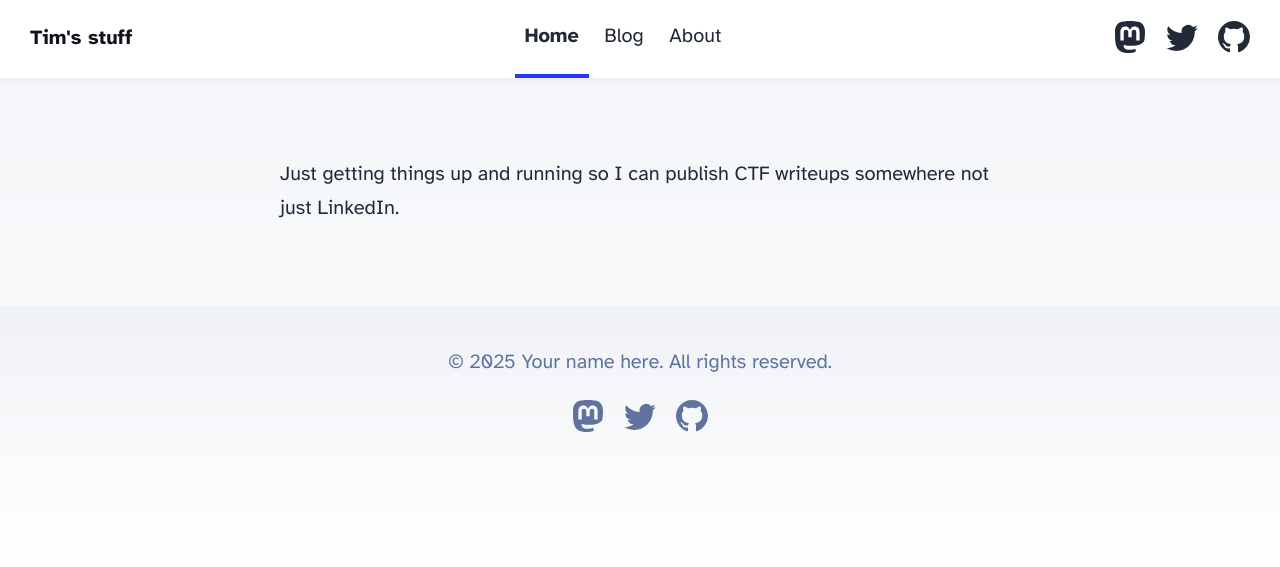
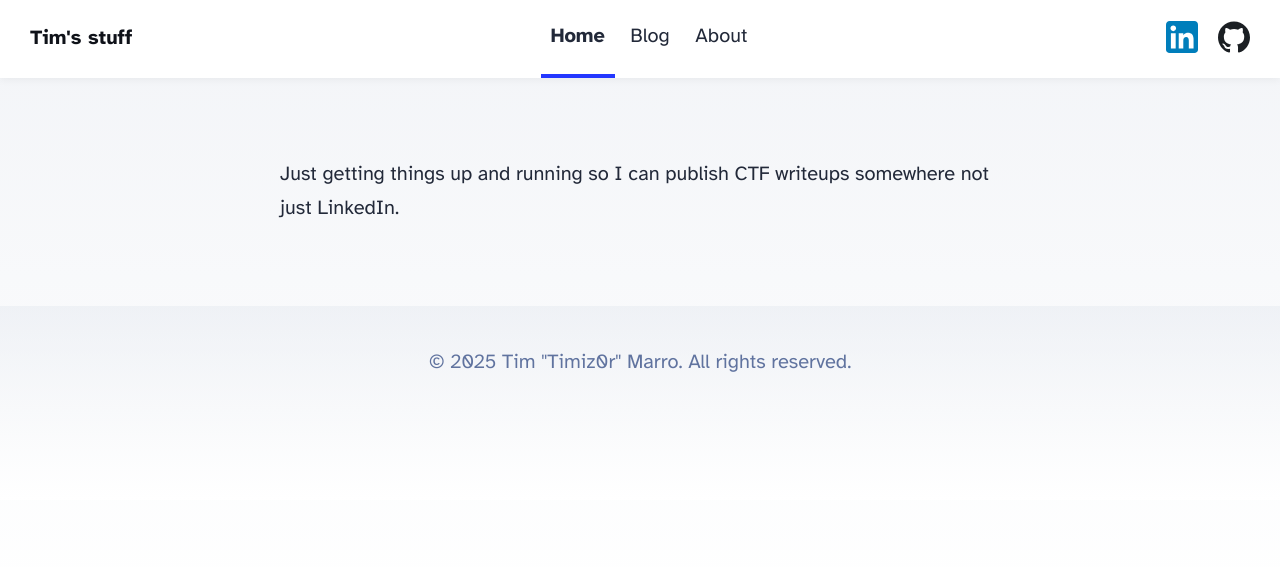
Before and after one commit to Timiz0r/mysite, an Astro site: page / in a window 1280 px wide. Built offline with nearby package versions, Linux system fonts and the light colour scheme; Astro itself is replaced by a stand-in of ours.

Commit message:
Change header and footer

```diff
--- a/src/components/Footer.astro
+++ b/src/components/Footer.astro
@@ -3,41 +3,7 @@ const today = new Date();
 ---
 
 <footer>
-	&copy; {today.getFullYear()} Your name here. All rights reserved.
-	<div class="social-links">
-		<a href="https://m.webtoo.ls/@astro" target="_blank">
-			<span class="sr-only">Follow Astro on Mastodon</span>
-			<svg
-				viewBox="0 0 16 16"
-				aria-hidden="true"
-				width="32"
-				height="32"
-				astro-icon="social/mastodon"
-				><path
-					fill="currentColor"
-					d="M11.19 12.195c2.016-.24 3.77-1.475 3.99-2.603.348-1.778.32-4.339.32-4.339 0-3.47-2.286-4.488-2.286-4.488C12.062.238 10.083.017 8.027 0h-.05C5.92.017 3.942.238 2.79.765c0 0-2.285 1.017-2.285 4.488l-.002.662c-.004.64-.007 1.35.011 2.091.083 3.394.626 6.74 3.78 7.57 1.454.383 2.703.463 3.709.408 1.823-.1 2.847-.647 2.847-.647l-.06-1.317s-1.303.41-2.767.36c-1.45-.05-2.98-.156-3.215-1.928a3.614 3.614 0 0 1-.033-.496s1.424.346 3.228.428c1.103.05 2.137-.064 3.188-.189zm1.613-2.47H11.13v-4.08c0-.859-.364-1.295-1.091-1.295-.804 0-1.207.517-1.207 1.541v2.233H7.168V5.89c0-1.024-.403-1.541-1.207-1.541-.727 0-1.091.436-1.091 1.296v4.079H3.197V5.522c0-.859.22-1.541.66-2.046.456-.505 1.052-.764 1.793-.764.856 0 1.504.328 1.933.983L8 4.39l.417-.695c.429-.655 1.077-.983 1.934-.983.74 0 1.336.259 1.791.764.442.505.661 1.187.661 2.046v4.203z"
-				></path></svg
-			>
-		</a>
-		<a href="https://twitter.com/astrodotbuild" target="_blank">
-			<span class="sr-only">Follow Astro on Twitter</span>
-			<svg viewBox="0 0 16 16" aria-hidden="true" width="32" height="32" astro-icon="social/twitter"
-				><path
-					fill="currentColor"
-					d="M5.026 15c6.038 0 9.341-5.003 9.341-9.334 0-.14 0-.282-.006-.422A6.685 6.685 0 0 0 16 3.542a6.658 6.658 0 0 1-1.889.518 3.301 3.301 0 0 0 1.447-1.817 6.533 6.533 0 0 1-2.087.793A3.286 3.286 0 0 0 7.875 6.03a9.325 9.325 0 0 1-6.767-3.429 3.289 3.289 0 0 0 1.018 4.382A3.323 3.323 0 0 1 .64 6.575v.045a3.288 3.288 0 0 0 2.632 3.218 3.203 3.203 0 0 1-.865.115 3.23 3.23 0 0 1-.614-.057 3.283 3.283 0 0 0 3.067 2.277A6.588 6.588 0 0 1 .78 13.58a6.32 6.32 0 0 1-.78-.045A9.344 9.344 0 0 0 5.026 15z"
-				></path></svg
-			>
-		</a>
-		<a href="https://github.com/withastro/astro" target="_blank">
-			<span class="sr-only">Go to Astro's GitHub repo</span>
-			<svg viewBox="0 0 16 16" aria-hidden="true" width="32" height="32" astro-icon="social/github"
-				><path
-					fill="currentColor"
-					d="M8 0C3.58 0 0 3.58 0 8c0 3.54 2.29 6.53 5.47 7.59.4.07.55-.17.55-.38 0-.19-.01-.82-.01-1.49-2.01.37-2.53-.49-2.69-.94-.09-.23-.48-.94-.82-1.13-.28-.15-.68-.52-.01-.53.63-.01 1.08.58 1.23.82.72 1.21 1.87.87 2.33.66.07-.52.28-.87.51-1.07-1.78-.2-3.64-.89-3.64-3.95 0-.87.31-1.59.82-2.15-.08-.2-.36-1.02.08-2.12 0 0 .67-.21 2.2.82.64-.18 1.32-.27 2-.27.68 0 1.36.09 2 .27 1.53-1.04 2.2-.82 2.2-.82.44 1.1.16 1.92.08 2.12.51.56.82 1.27.82 2.15 0 3.07-1.87 3.75-3.65 3.95.29.25.54.73.54 1.48 0 1.07-.01 1.93-.01 2.2 0 .21.15.46.55.38A8.012 8.012 0 0 0 16 8c0-4.42-3.58-8-8-8z"
-				></path></svg
-			>
-		</a>
-	</div>
+	&copy; {today.getFullYear()} Tim "Timiz0r" Marro. All rights reserved.
 </footer>
 <style>
 	footer {
@@ -46,17 +12,4 @@ const today = new Date();
 		color: rgb(var(--gray));
 		text-align: center;
 	}
-	.social-links {
-		display: flex;
-		justify-content: center;
-		gap: 1em;
-		margin-top: 1em;
-	}
-	.social-links a {
-		text-decoration: none;
-		color: rgb(var(--gray));
-	}
-	.social-links a:hover {
-		color: rgb(var(--gray-dark));
-	}
 </style>
--- a/src/components/Header.astro
+++ b/src/components/Header.astro
@@ -12,32 +12,14 @@ import { SITE_TITLE } from '../consts';
 			<HeaderLink href="/about">About</HeaderLink>
 		</div>
 		<div class="social-links">
-			<a href="https://m.webtoo.ls/@astro" target="_blank">
-				<span class="sr-only">Follow Astro on Mastodon</span>
-				<svg viewBox="0 0 16 16" aria-hidden="true" width="32" height="32"
-					><path
-						fill="currentColor"
-						d="M11.19 12.195c2.016-.24 3.77-1.475 3.99-2.603.348-1.778.32-4.339.32-4.339 0-3.47-2.286-4.488-2.286-4.488C12.062.238 10.083.017 8.027 0h-.05C5.92.017 3.942.238 2.79.765c0 0-2.285 1.017-2.285 4.488l-.002.662c-.004.64-.007 1.35.011 2.091.083 3.394.626 6.74 3.78 7.57 1.454.383 2.703.463 3.709.408 1.823-.1 2.847-.647 2.847-.647l-.06-1.317s-1.303.41-2.767.36c-1.45-.05-2.98-.156-3.215-1.928a3.614 3.614 0 0 1-.033-.496s1.424.346 3.228.428c1.103.05 2.137-.064 3.188-.189zm1.613-2.47H11.13v-4.08c0-.859-.364-1.295-1.091-1.295-.804 0-1.207.517-1.207 1.541v2.233H7.168V5.89c0-1.024-.403-1.541-1.207-1.541-.727 0-1.091.436-1.091 1.296v4.079H3.197V5.522c0-.859.22-1.541.66-2.046.456-.505 1.052-.764 1.793-.764.856 0 1.504.328 1.933.983L8 4.39l.417-.695c.429-.655 1.077-.983 1.934-.983.74 0 1.336.259 1.791.764.442.505.661 1.187.661 2.046v4.203z"
-					></path></svg
-				>
-			</a>
-			<a href="https://twitter.com/astrodotbuild" target="_blank">
-				<span class="sr-only">Follow Astro on Twitter</span>
-				<svg viewBox="0 0 16 16" aria-hidden="true" width="32" height="32"
-					><path
-						fill="currentColor"
-						d="M5.026 15c6.038 0 9.341-5.003 9.341-9.334 0-.14 0-.282-.006-.422A6.685 6.685 0 0 0 16 3.542a6.658 6.658 0 0 1-1.889.518 3.301 3.301 0 0 0 1.447-1.817 6.533 6.533 0 0 1-2.087.793A3.286 3.286 0 0 0 7.875 6.03a9.325 9.325 0 0 1-6.767-3.429 3.289 3.289 0 0 0 1.018 4.382A3.323 3.323 0 0 1 .64 6.575v.045a3.288 3.288 0 0 0 2.632 3.218 3.203 3.203 0 0 1-.865.115 3.23 3.23 0 0 1-.614-.057 3.283 3.283 0 0 0 3.067 2.277A6.588 6.588 0 0 1 .78 13.58a6.32 6.32 0 0 1-.78-.045A9.344 9.344 0 0 0 5.026 15z"
-					></path></svg
-				>
-			</a>
-			<a href="https://github.com/withastro/astro" target="_blank">
-				<span class="sr-only">Go to Astro's GitHub repo</span>
-				<svg viewBox="0 0 16 16" aria-hidden="true" width="32" height="32"
-					><path
-						fill="currentColor"
-						d="M8 0C3.58 0 0 3.58 0 8c0 3.54 2.29 6.53 5.47 7.59.4.07.55-.17.55-.38 0-.19-.01-.82-.01-1.49-2.01.37-2.53-.49-2.69-.94-.09-.23-.48-.94-.82-1.13-.28-.15-.68-.52-.01-.53.63-.01 1.08.58 1.23.82.72 1.21 1.87.87 2.33.66.07-.52.28-.87.51-1.07-1.78-.2-3.64-.89-3.64-3.95 0-.87.31-1.59.82-2.15-.08-.2-.36-1.02.08-2.12 0 0 .67-.21 2.2.82.64-.18 1.32-.27 2-.27.68 0 1.36.09 2 .27 1.53-1.04 2.2-.82 2.2-.82.44 1.1.16 1.92.08 2.12.51.56.82 1.27.82 2.15 0 3.07-1.87 3.75-3.65 3.95.29.25.54.73.54 1.48 0 1.07-.01 1.93-.01 2.2 0 .21.15.46.55.38A8.012 8.012 0 0 0 16 8c0-4.42-3.58-8-8-8z"
-					></path></svg
-				>
+			<a href="https://www.linkedin.com/in/timothymarro/" target="_blank">
+				<span class="sr-only">LinkedIn</span>
+				<!-- https://github.com/homarr-labs/dashboard-icons/blob/main/svg/linkedin.svg -->
+				<svg xmlns="http://www.w3.org/2000/svg" xml:space="preserve" viewBox="0 0 512 512" width="32" height="32"><path d="M56.9 512h398.2c31.4 0 56.9-25.5 56.9-56.9V56.9C512 25.5 486.5 0 455.1 0H56.9C25.5 0 0 25.5 0 56.9v398.2C0 486.5 25.5 512 56.9 512" style="fill-rule:evenodd;clip-rule:evenodd;fill:#007ebb"/><path d="M440.9 440.9h-76V311.5c0-35.5-13.5-55.3-41.6-55.3-30.5 0-46.5 20.6-46.5 55.3v129.4h-73.2V194.4h73.2v33.2s22-40.7 74.3-40.7 89.7 31.9 89.7 98v156zM116.3 162.1c-24.9 0-45.2-20.4-45.2-45.5s20.2-45.5 45.2-45.5 45.1 20.4 45.1 45.5-20.2 45.5-45.1 45.5M78.5 440.9h76.4V194.4H78.5z" style="fill-rule:evenodd;clip-rule:evenodd;fill:#fff"/></svg>
+			<a href="https://github.com/Timiz0r/" target="_blank">
+				<span class="sr-only">GitHub</span>
+				<!-- https://github.com/homarr-labs/dashboard-icons/blob/main/svg/github.svg -->
+				<svg xmlns="http://www.w3.org/2000/svg" xml:space="preserve" viewBox="0 0 512 512" width="32" height="32"><path d="M256 6.3C114.6 6.3 0 120.9 0 262.3c0 113.3 73.3 209 175 242.9 12.8 2.2 17.6-5.4 17.6-12.2 0-6.1-.3-26.2-.3-47.7-64.3 11.8-81-15.7-86.1-30.1-2.9-7.4-15.4-30.1-26.2-36.2-9-4.8-21.8-16.6-.3-17 20.2-.3 34.6 18.6 39.4 26.2 23 38.7 59.8 27.8 74.6 21.1 2.2-16.6 9-27.8 16.3-34.2-57-6.4-116.5-28.5-116.5-126.4 0-27.8 9.9-50.9 26.2-68.8-2.6-6.4-11.5-32.6 2.6-67.8 0 0 21.4-6.7 70.4 26.2 20.5-5.8 42.2-8.6 64-8.6s43.5 2.9 64 8.6c49-33.3 70.4-26.2 70.4-26.2 14.1 35.2 5.1 61.4 2.6 67.8 16.3 17.9 26.2 40.6 26.2 68.8 0 98.2-59.8 120-116.8 126.4 9.3 8 17.3 23.4 17.3 47.4 0 34.2-.3 61.8-.3 70.4 0 6.7 4.8 14.7 17.6 12.2C438.7 471.3 512 375.3 512 262.3c0-141.4-114.6-256-256-256" style="fill-rule:evenodd;clip-rule:evenodd;fill:#1b1f23"/></svg>
 			</a>
 		</div>
 	</nav>
```
